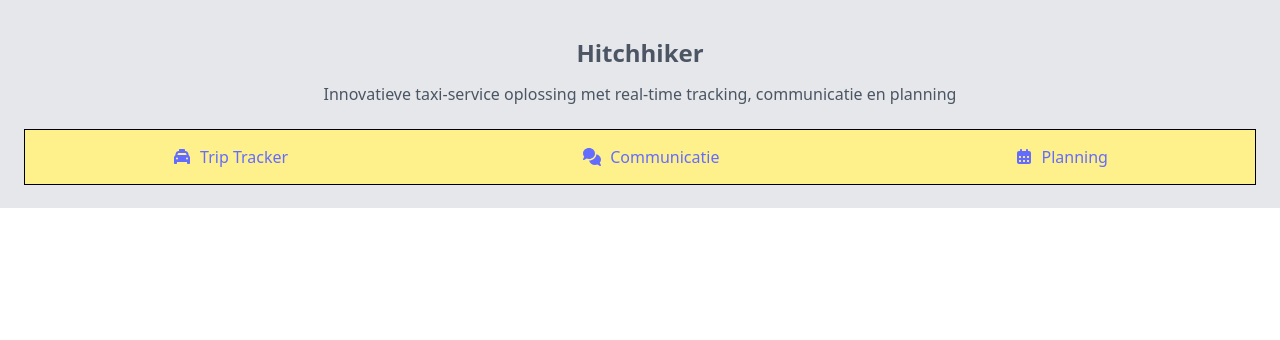
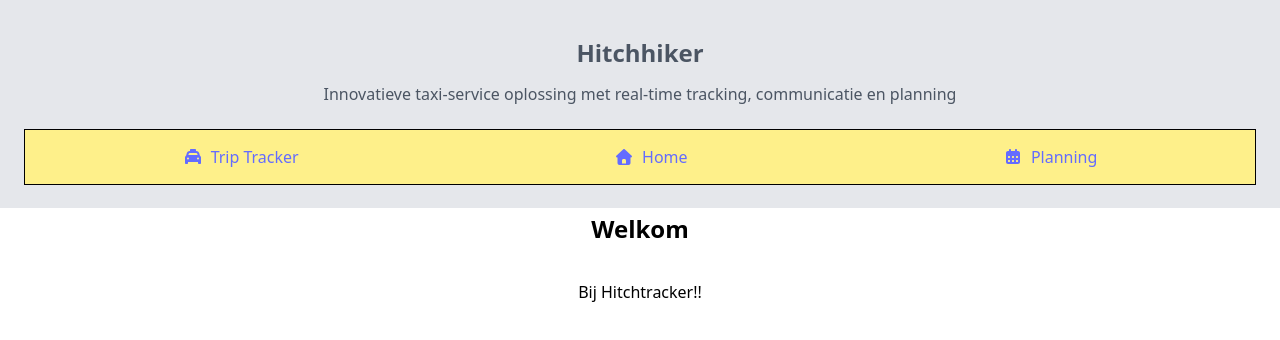
Before and after one commit to JakevdKolk/Hackaton-2-Hitch-tracker, a React (Vite) app in the folder HitchTracker/: page / in a window 1280 px wide. Shown: the top 340 px of the page. Built offline with nearby package versions, Linux system fonts and the light colour scheme.

Commit message:
added reame and de communiatie pagina verwijderd

```diff
--- a/HitchTracker/src/App.css
+++ b/HitchTracker/src/App.css
@@ -52,6 +52,13 @@ button:focus-visible {
   outline: 4px auto -webkit-focus-ring-color;
 }
 
+.page-container{
+  display: flex;
+  align-items: center;
+  justify-content: center;
+  flex-direction: column;
+}
+
 /* route form */
 .confirm-button {
   background-color: black;
--- a/HitchTracker/src/App.tsx
+++ b/HitchTracker/src/App.tsx
@@ -1,17 +1,17 @@
-import { Routes, Route } from 'react-router-dom';
-import Header from './header';
-import TripTrackerPage from './pages/TripTrackerPage';
-import CommunicatiePage from './pages/CommunicatiePage';
-import PlanningPage from './pages/PlanningPage';
-import './App.css'
+import { Routes, Route } from "react-router-dom";
+import Header from "./header";
+import TripTrackerPage from "./pages/TripTrackerPage";
+import PlanningPage from "./pages/PlanningPage";
+import HomePage from "./pages/HomePage";
+import "./App.css";
 
 function App() {
   return (
     <>
       <Header />
       <Routes>
+        <Route path="/" element={<HomePage />} />
         <Route path="/trip-tracker" element={<TripTrackerPage />} />
-        <Route path="/communicatie" element={<CommunicatiePage />} />
         <Route path="/planning" element={<PlanningPage />} />
       </Routes>
     </>
--- a/HitchTracker/src/header.tsx
+++ b/HitchTracker/src/header.tsx
@@ -1,14 +1,19 @@
 import { FontAwesomeIcon } from "@fortawesome/react-fontawesome";
-import { faTaxi, faComments, faCalendarAlt } from "@fortawesome/free-solid-svg-icons";
+import {
+  faTaxi,
+  faCalendarAlt,
+  faHome,
+} from "@fortawesome/free-solid-svg-icons";
 import { Link } from "react-router-dom";
-import './header.css'
+import "./header.css";
 
 export default function Header() {
   return (
     <header>
       <h1>Hitchhiker</h1>
       <p>
-        Innovatieve taxi-service oplossing met real-time tracking, communicatie en planning
+        Innovatieve taxi-service oplossing met real-time tracking, communicatie
+        en planning
       </p>
 
       <div className="options-row">
@@ -16,8 +21,8 @@ export default function Header() {
           <FontAwesomeIcon icon={faTaxi} /> <span>Trip Tracker</span>
         </Link>
 
-        <Link to="/communicatie" className="option">
-          <FontAwesomeIcon icon={faComments} /> <span>Communicatie</span>
+        <Link to="/" className="option">
+          <FontAwesomeIcon icon={faHome} /> <span>Home</span>
         </Link>
 
         <Link to="/planning" className="option">
--- a/HitchTracker/src/pages/CommunicatiePage.tsx
+++ /dev/null
@@ -1,8 +0,0 @@
-export default function CommunicatiePage() {
-  return (
-    <div style={{ padding: '2rem' }}>
-      <h2>Communicatie</h2>
-      <p>Hier komt de communicatie functionaliteit.</p>
-    </div>
-  );
-}
--- /dev/null
+++ b/HitchTracker/src/pages/HomePage.tsx
@@ -0,0 +1,8 @@
+export default function HomePage() {
+  return (
+    <div className="page-container" style={{ padding: "2rem" }}>
+      <h2>Welkom</h2>
+      <p>Bij Hitchtracker!!</p>
+    </div>
+  );
+}
--- a/HitchTracker/src/pages/PlanningPage.tsx
+++ b/HitchTracker/src/pages/PlanningPage.tsx
@@ -1,6 +1,6 @@
 export default function PlanningPage() {
   return (
-    <div style={{ padding: '2rem' }}>
+    <div className="page-container" style={{ padding: "2rem" }}>
       <h2>Planning</h2>
       <p>Hier komt de planning functionaliteit.</p>
     </div>
```
Also changed, not shown: 1 other file (tests, documents, lock files or other folders).
